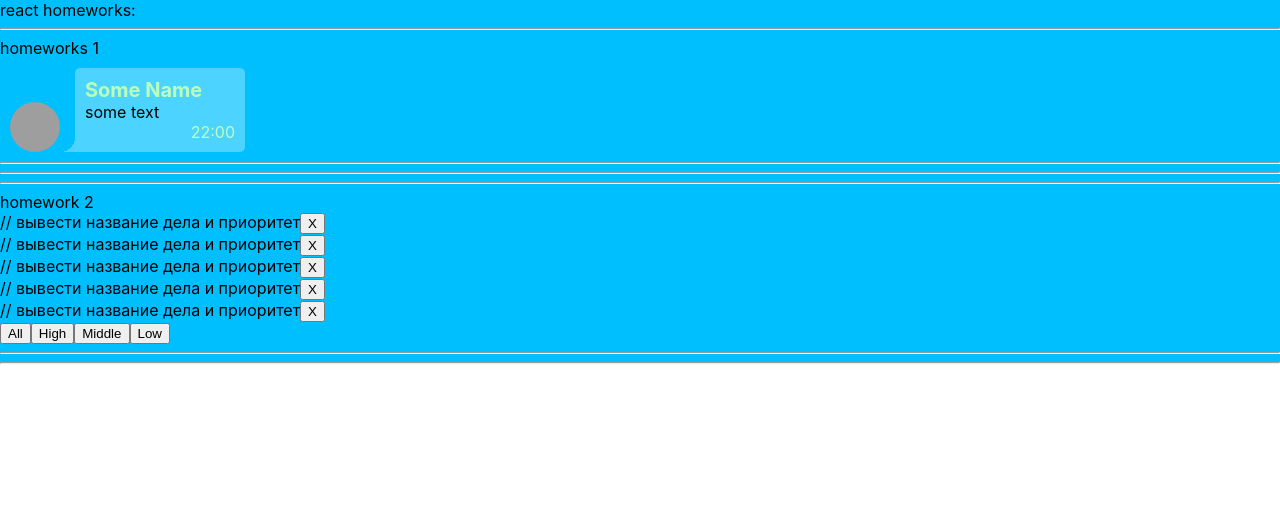
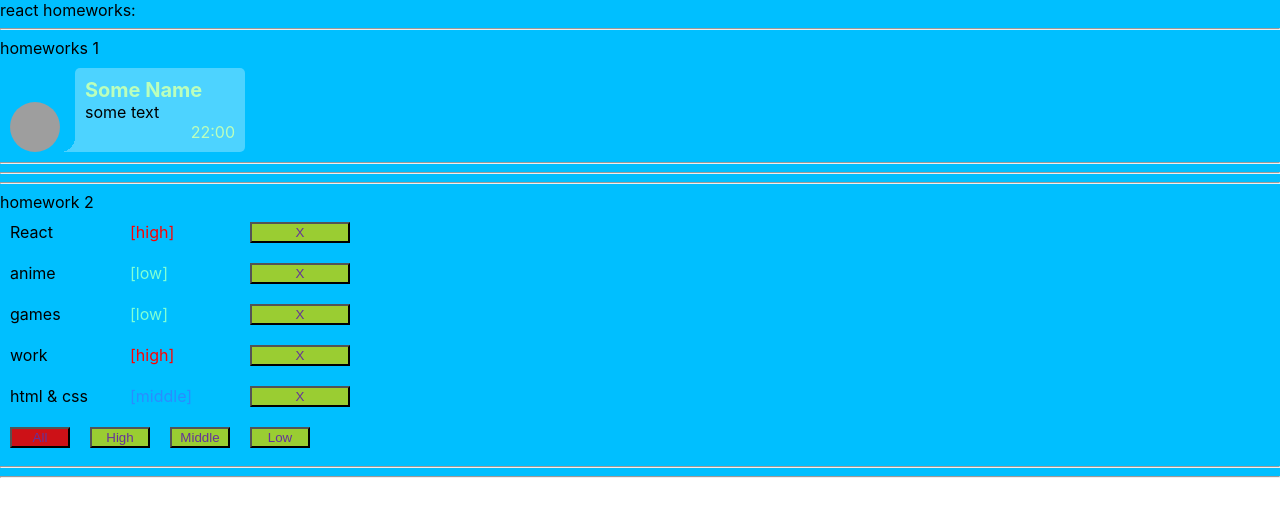
Before and after one commit to Dmitrii1987/homeworks_ignat, a React (Create React App) app: page / in a window 1280 px wide. Shown: the top 516 px of the page. Built offline with nearby package versions, Linux system fonts and the light colour scheme; grey boxes are pictures that could not be loaded.

Commit message:
refactor: add css classes

```diff
--- a/src/p2-homeworks/h2/Affair.tsx
+++ b/src/p2-homeworks/h2/Affair.tsx
@@ -10,12 +10,14 @@
 
 function Affair(props:AffairPropsType) {
     const deleteCallback = () => {props.deleteAffairCallback(props.affair._id)}// need to fix
+    const priorityClass= s.item + ' ' + s[props.affair.priority]
 
     return (
-        <div>
-            // вывести название дела и приоритет
+        <div className={s.affair}>
+            <div className={s.item} >{props.affair.name}</div>
+            <div className={priorityClass}>[{props.affair.priority}]</div>
 
-            <button onClick={deleteCallback}>X</button>
+            <button onClick={deleteCallback} className={s.item + ' ' + s.button}>X</button>
         </div>
     )
 }
--- a/src/p2-homeworks/h2/Affairs.module.css
+++ b/src/p2-homeworks/h2/Affairs.module.css
@@ -1,8 +1,8 @@
 .button {
     margin: 10px;
     width: 60px;
-    background:#565656 ;
-    color: #737373;
+    background:yellowgreen ;
+    color: rebeccapurple;
     outline: none;
 }
 
@@ -11,11 +11,11 @@
 }
 
 .button:active {
-    background: #565656;
+    background: goldenrod;
 }
 
 .active {
-    background: #343434;
+    background: #cd1117;
 }
 
 .affair {
@@ -32,7 +32,7 @@
 }
 
 .middle {
-    color: orange;
+    color: rgba(157, 0, 255, 0.264);
 }
 
 .low {
--- a/src/p2-homeworks/h2/Affairs.tsx
+++ b/src/p2-homeworks/h2/Affairs.tsx
@@ -7,7 +7,7 @@
     data:  Array<AffairType>
     setFilter: (filter:FilterType)=>void
     deleteAffairCallback: (_id:number)=> void
-    //filter:FilterType
+    filter:FilterType
 }
 
 function Affairs(props:AffairsPropsType) {
@@ -24,15 +24,20 @@
     const setMiddle = () => {props.setFilter('middle')}
     const setLow = () => {props.setFilter('low')}
 
+    const cnAll = s.button + ' ' + (props.filter === 'all' ? s.active : '')
+    const cnHigh = s.button + ' ' + (props.filter === 'high' ? s.active : '')
+    const cnMiddle = s.button + ' ' + (props.filter === 'middle' ? s.active : '')
+    const cnLow = s.button + ' ' + (props.filter === 'low' ? s.active : '')
+
     return (
         <div>
 
             {mappedAffairs}
 
-            <button onClick={setAll}>All</button>
-            <button onClick={setHigh}>High</button>
-            <button onClick={setMiddle}>Middle</button>
-            <button onClick={setLow}>Low</button>
+            <button onClick={setAll} className={cnAll}>All</button>
+            <button onClick={setHigh} className={cnHigh}>High</button>
+            <button onClick={setMiddle} className={cnMiddle}>Middle</button>
+            <button onClick={setLow} className={cnLow}>Low</button>
         </div>
     )
 }
--- a/src/p2-homeworks/h2/HW2.tsx
+++ b/src/p2-homeworks/h2/HW2.tsx
@@ -45,6 +45,7 @@
                 data={filteredAffairs}
                 setFilter={setFilter}
                 deleteAffairCallback={deleteAffairCallback}
+                filter={filter}
             />
 
             <hr/>
```
